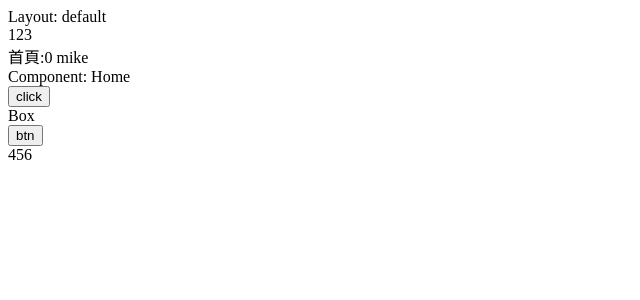
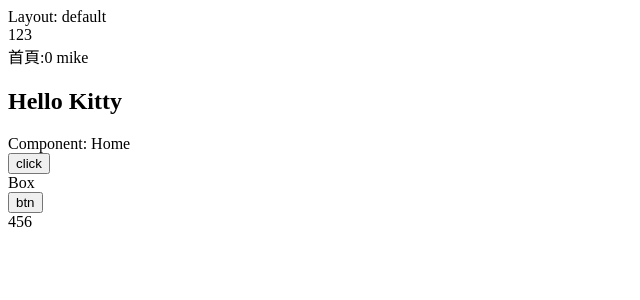
Before and after one commit to s930175/nuxt3, a Nuxt app: page / in a window 1280 px wide. Shown: the top 300 px of the page, without its empty margins (0-640 px from the left). Built offline with nearby package versions, Linux system fonts and the light colour scheme.

Commit message:
plugins注入

```diff
--- a/pages/index.vue
+++ b/pages/index.vue
@@ -3,10 +3,13 @@
 //use pinia
 const store = useHomeStore();
 const name = ref("mike");
+//調用plugins注入的方法
+const { $hello } = useNuxtApp();
 </script>
 <template>
   首頁:{{ store.count }}
   {{ name }}
+  <h2>{{ $hello("Kitty") }}</h2>
   <Home></Home>
   <!-- 自動找資料夾裡的index.vue -->
   <button @click="store.add">click</button>
--- /dev/null
+++ b/plugins/hello.js
@@ -0,0 +1,7 @@
+export default defineNuxtPlugin((nuxtApp) => {
+  return {
+    provide: {
+      hello: (msg) => `Hello ${msg}`,
+    },
+  };
+});
```
